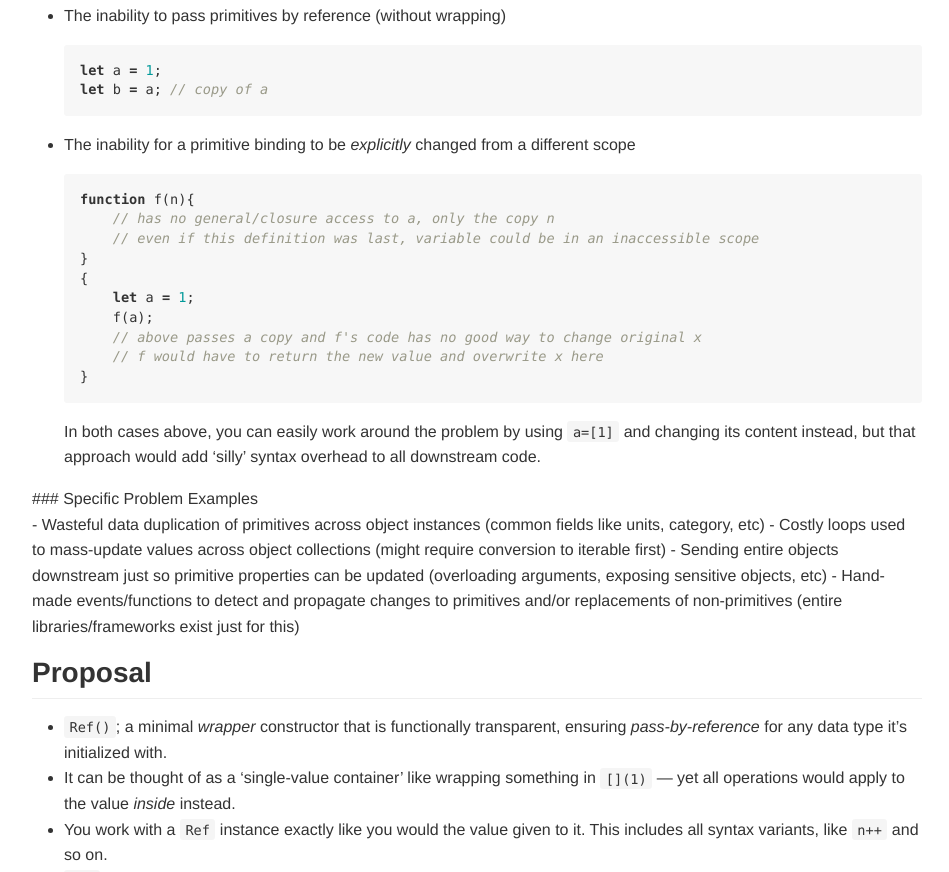
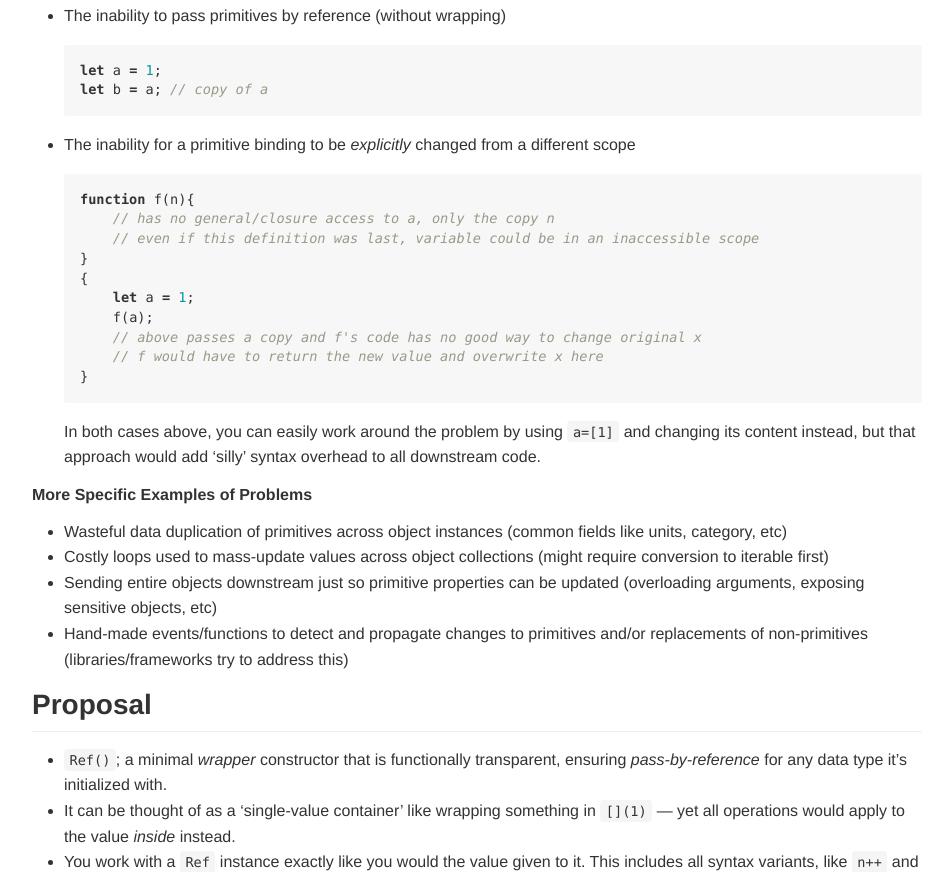
Before and after one commit to jason-ford-x/proposal-ref-class, a website: page README.html in a window 1280 px wide. Shown: the part 339-1211 px from the top of the page, without its empty margins (163-1112 px from the left). Drawn offline with Linux system fonts and the light colour scheme.

Commit message:
formatting

```diff
--- a/README.html
+++ b/README.html
@@ -1105,12 +1105,13 @@ Stage: 0</p>
 In both cases above, you can easily work around the problem by using <code>a=[1]</code> and changing its content instead, but that approach would add &lsquo;silly&rsquo; syntax overhead to all downstream code.</p>
 </li>
 </ul>
-<p><detail><summary>### Specific Problem Examples</summary>
-- Wasteful data duplication of primitives across object instances (common fields like units, category, etc)
-- Costly loops used to mass-update values across object collections (might require conversion to iterable first)
-- Sending entire objects downstream just so primitive properties can be updated (overloading arguments, exposing sensitive objects, etc)
-- Hand-made events/functions to detect and propagate changes to primitives and/or replacements of non-primitives (entire libraries/frameworks exist just for this)
-</detail></p>
+<h5 id="more-specific-examples-of-problems">More Specific Examples of Problems<a class="headerlink" href="#more-specific-examples-of-problems" title="Permanent link"></a></h5>
+<ul>
+<li>Wasteful data duplication of primitives across object instances (common fields like units, category, etc)</li>
+<li>Costly loops used to mass-update values across object collections (might require conversion to iterable first)</li>
+<li>Sending entire objects downstream just so primitive properties can be updated (overloading arguments, exposing sensitive objects, etc)</li>
+<li>Hand-made events/functions to detect and propagate changes to primitives and/or replacements of non-primitives (libraries/frameworks try to address this)</li>
+</ul>
 <h2 id="proposal">Proposal<a class="headerlink" href="#proposal" title="Permanent link"></a></h2>
 <ul>
 <li><code>Ref()</code>; a minimal <em>wrapper</em> constructor that is functionally transparent, ensuring <em>pass-by-reference</em> for any data type it&rsquo;s initialized with.</li>
```
Also changed, not shown: README.md.
